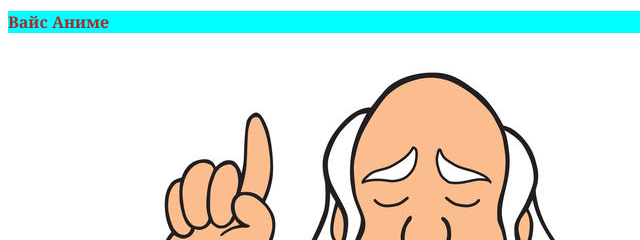
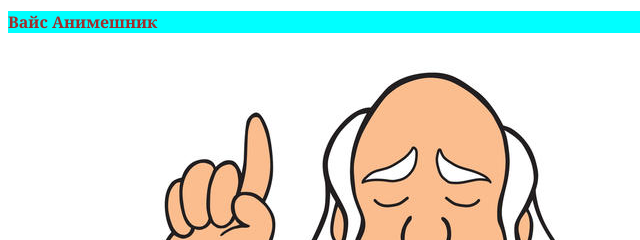
Before and after one commit to WiseAnime/wiseanime.github.io, a plain HTML site: page index.html in a window 1280 px wide. Shown: the top 240 px of the page, 0-640 px from the left. Drawn offline with Linux system fonts and the light colour scheme.

Commit message:
Update index.html

```diff
--- a/index.html
+++ b/index.html
@@ -6,7 +6,7 @@
     <link rel="stylesheet" type="text/css" href="WiseAnime.css" />
 </head>
 <body>
-	<h1>Вайс Аниме</h1>
+    <h1>Вайс Анимешник</h1>
     <img src="hombre-sabio-39446815.jpg" alt="АнимешникWise" />
     фывфпвыфапфыафыа
     fdaasdafasfasfsa
```
